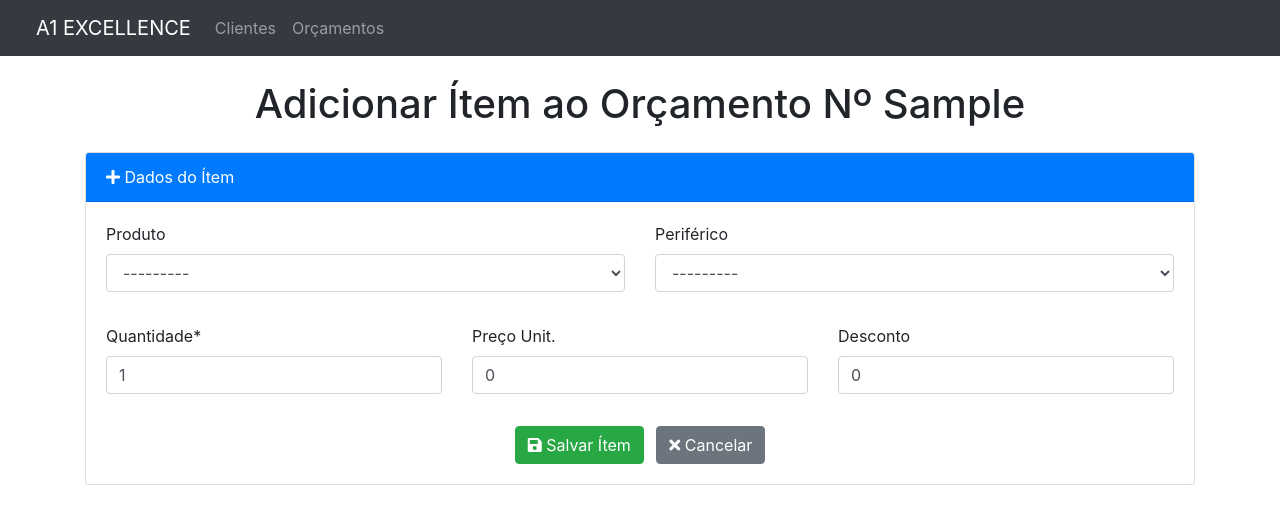
After one commit to claudio-mas/proj_a1, a Django app: page /orcamento/1/adicionar_item/ in a window 1280 px wide. The commit adds this page. Shown: the top 524 px of the page. Run offline with Django 5.2, Linux system fonts and the light colour scheme; tables that the repository leaves empty hold one stand-in row (values such as "Sample post"); some libraries are stand-ins or nearby versions.

Commit message:
itens do orcamento

```diff
--- a/apps/orcamentos/views.py
+++ b/apps/orcamentos/views.py
@@ -1,7 +1,7 @@
 from django.shortcuts import render, redirect, get_object_or_404
 from django.views.generic.edit import CreateView
-from .models import Orcamento
-from .forms import OrcamentoForm
+from .models import Orcamento, OrcamentoItem
+from .forms import OrcamentoForm, OrcamentoItemForm
 
 
 # def lista_orcamentos(request):
@@ -44,7 +44,8 @@ def editar_orcamento(request, id):
             return redirect('lista_orcamentos')
     else:
         form = OrcamentoForm(instance=orcamento)
-    return render(request, 'orcamento_editar.html', {'form': form})
+    # Passando 'orcamento' no contexto
+    return render(request, 'orcamento_editar.html', {'form': form, 'orcamento': orcamento})
 
 
 def excluir_orcamento(request, id):
@@ -55,6 +56,33 @@ def excluir_orcamento(request, id):
     return render(request, 'orcamento_confirmar_exclusao.html', {'orcamento': orcamento})
 
 
+def adicionar_item_orcamento(request, orcamento_id):
+    orcamento = get_object_or_404(Orcamento, id=orcamento_id)
+    if request.method == 'POST':
+        form = OrcamentoItemForm(request.POST)
+        if form.is_valid():
+            item = form.save(commit=False)
+            item.idorcamento = orcamento  # Associa o item ao orçamento
+            try:
+                # Calcula o subtotal
+                item.subtotal = (item.valor * item.quantidade) - item.desconto
+                item.save()
+                return redirect('detalhar_orcamento', orcamento_id=orcamento.id)
+            except Exception as e:
+                form.add_error(None, f"Ocorreu um erro ao salvar o item: {e}")
+        else:
+            print(form.errors)  # Imprime os erros do formulário no console
+    else:
+        form = OrcamentoItemForm()
+    return render(request, 'adicionar_item_orcamento.html', {'form': form, 'orcamento': orcamento})
+
+
+def detalhar_orcamento(request, orcamento_id):
+    orcamento = get_object_or_404(Orcamento, id=orcamento_id)
+    itens = OrcamentoItem.objects.filter(idorcamento=orcamento)
+    return render(request, 'detalhar_orcamento.html', {'orcamento': orcamento, 'itens': itens})
+
+
 class OrcamentoCreateView(CreateView):
     model = Orcamento
     form_class = OrcamentoForm
--- a/config/urls.py
+++ b/config/urls.py
@@ -21,7 +21,7 @@ from apps.clientes.views import lista_clientes
 from django.conf import settings
 from django.conf.urls.static import static
 from apps.clientes import views
-from apps.orcamentos.views import lista_orcamentos, editar_orcamento, excluir_orcamento
+from apps.orcamentos.views import lista_orcamentos, editar_orcamento, excluir_orcamento, detalhar_orcamento, adicionar_item_orcamento
 from apps.orcamentos.views import OrcamentoCreateView
 
 
@@ -37,6 +37,8 @@ urlpatterns = [
     path('orcamento/novo/', OrcamentoCreateView.as_view(), name='novo_orcamento'),
     path('orcamento/editar/<int:id>/', editar_orcamento, name='editar_orcamento'),
     path('orcamento/excluir/<int:id>/', excluir_orcamento, name='excluir_orcamento'),
+    path('orcamento/<int:orcamento_id>/', detalhar_orcamento, name='detalhar_orcamento'),
+    path('orcamento/<int:orcamento_id>/adicionar_item/', adicionar_item_orcamento, name='adicionar_item_orcamento'),
 ]
 
 if settings.DEBUG:
--- /dev/null
+++ b/templates/adicionar_item_orcamento.html
@@ -0,0 +1,48 @@
+{% extends 'base.html' %}
+
+{% load crispy_forms_tags %}
+
+{% block content %}
+<div class="container mt-4">
+    <h1 class="text-center mb-4">Adicionar Ítem ao Orçamento Nº {{ orcamento.numero }}</h1>
+
+    <div class="card mb-4">
+        <div class="card-header bg-primary text-white">
+            <i class="fas fa-plus"></i> Dados do Ítem
+        </div>
+        <div class="card-body">
+            <form method="post">
+                {% csrf_token %}
+                {{ form.non_field_errors }}
+                {{ form.errors }}
+                <div class="row">
+                    <div class="col-md-6 mb-3">
+                        {{ form.idproduto|as_crispy_field }}
+                    </div>
+                    <div class="col-md-6 mb-3">
+                        {{ form.idproduto2|as_crispy_field }}
+                    </div>
+                    <div class="col-md-4 mb-3">
+                        {{ form.quantidade|as_crispy_field }}
+                    </div>
+                    <div class="col-md-4 mb-3">
+                        {{ form.valor|as_crispy_field }}
+                    </div>
+                    <div class="col-md-4 mb-3">
+                        {{ form.desconto|as_crispy_field }}
+                    </div>
+                </div>
+                <!-- Botões de Ação -->
+                <div class="text-center">
+                    <button type="submit" class="btn btn-success">
+                        <i class="fas fa-save"></i> Salvar Ítem
+                    </button>
+                    <a href="{% url 'detalhar_orcamento' orcamento.id %}" class="btn btn-secondary ml-2">
+                        <i class="fas fa-times"></i> Cancelar
+                    </a>
+                </div>
+            </form>
+        </div>
+    </div>
+</div>
+{% endblock %}
--- a/templates/orcamento_editar.html
+++ b/templates/orcamento_editar.html
@@ -46,6 +46,11 @@
                     </button>
                     <a href="{% url 'lista_orcamentos' %}" class="btn btn-danger">Cancelar</a>
                 </div>
+                <div class="text-center mt-3">
+                    <a href="{% url 'adicionar_item_orcamento' orcamento.id %}" class="btn btn-primary">
+                        <i class="fas fa-plus"></i> Ítens do Orçamento
+                    </a>
+                </div>
             </form>
         </div>
     </div>
--- a/templates/orcamentos_lista.html
+++ b/templates/orcamentos_lista.html
@@ -52,7 +52,7 @@
 </head>
 <body>
     <div class="container">
-        <h1>Lista de Orçamentos</h1>
+        <h1>Orçamentos</h1>
         <table border="1">
             <thead>
                 <tr>
```
Also changed, not shown: templates/detalhar_orcamento.html (added, +50 -0 lines).
